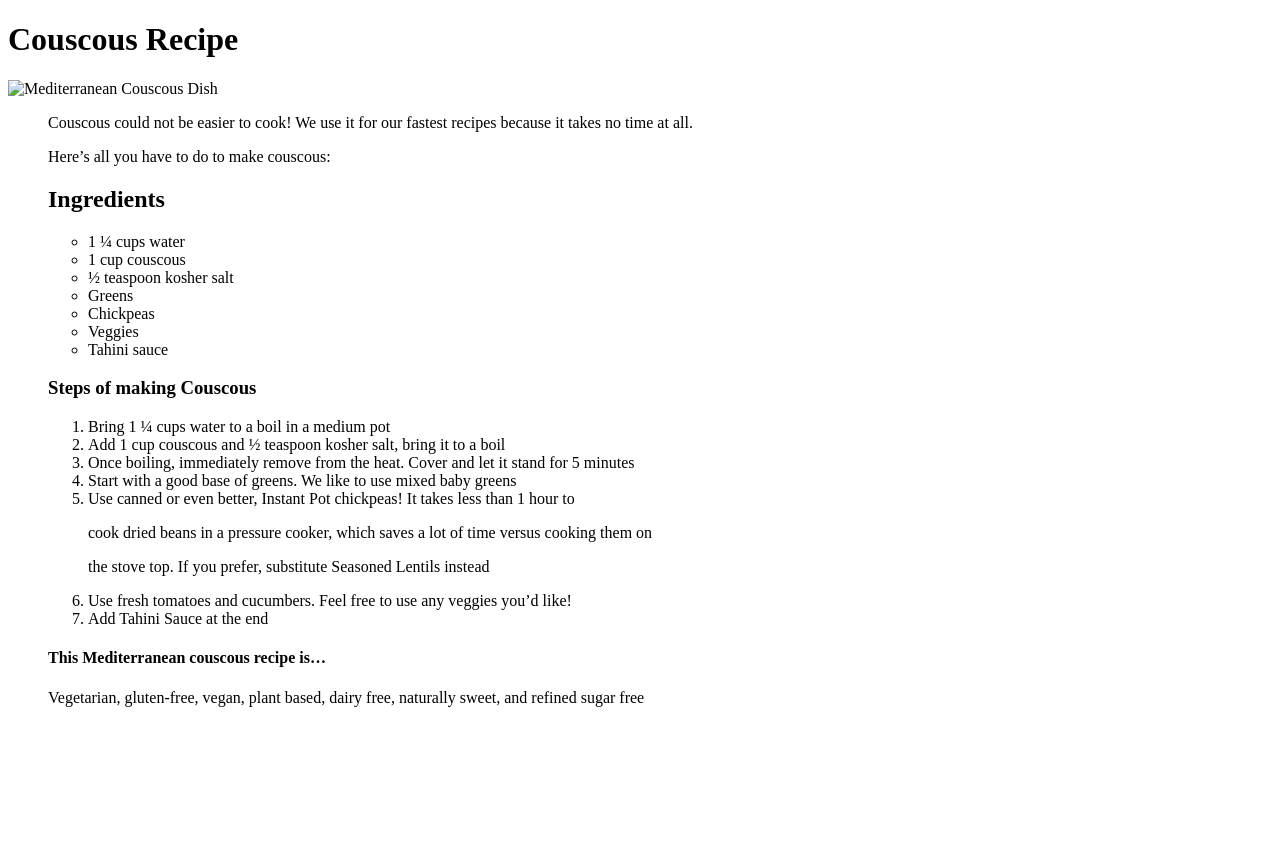
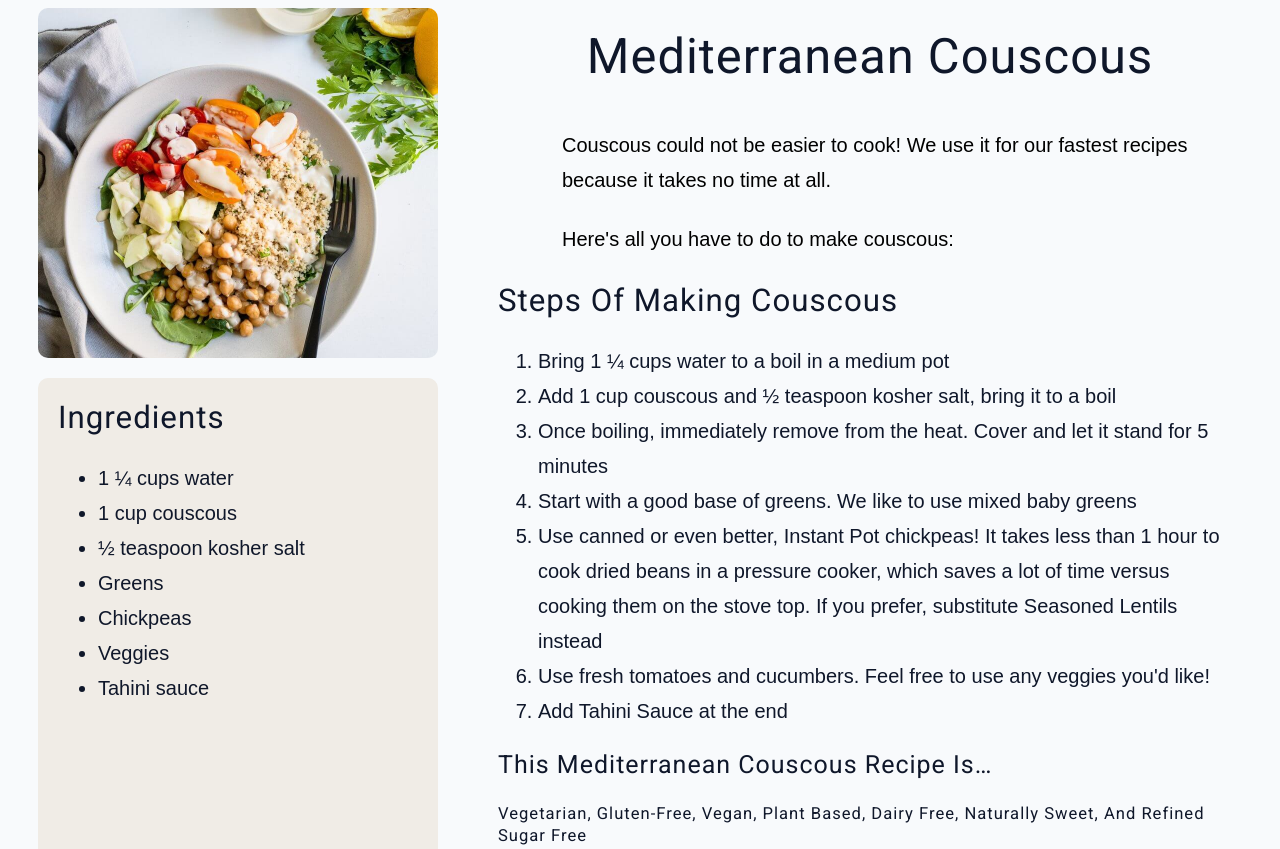
Before and after one commit to MalekTx35/odin-recipes, a plain HTML site: page recipes/couscous.html in a window 1280 px wide. Shown: the top 849 px of the page. Before the commit the page ends 800 px from the top, so only its background shows below. Drawn offline with Linux system fonts and the light colour scheme.

Commit message:
update couscous.html

```diff
--- a/recipes/couscous.html
+++ b/recipes/couscous.html
@@ -5,17 +5,17 @@
     <meta charset="UTF-8">
     <meta http-equiv="X-UA-Compatible" content="IE=edge">
     <meta name="viewport" content="width=device-width, initial-scale=1.0">
+    <link rel="stylesheet" href="../css/style.css">
     <title>How to make Couscous</title>
 </head>
 
 <body>
-    <h1>Couscous Recipe</h1>
+    <div class="recipe-container">
 
-    <img src="couscous.html" alt="Mediterranean Couscous Dish">
-    <ul>
-        <p>Couscous could not be easier to cook! We use it for our fastest recipes because it takes no time at all.</p>
-        <p>Here’s all you have to do to make couscous:</p>
-        <h2>Ingredients</h2>
+        <div class="left-side">
+            <img src="../images/couscous.jpg" alt="Mediterranean Couscous" class="img recipe-img" />
+            <div class="ingredients">
+                <h3>Ingredients</h3>
                 <ul>
                     <li>1 ¼ cups water</li>
                     <li>1 cup couscous</li>
@@ -25,26 +25,37 @@
                     <li>Veggies</li>
                     <li>Tahini sauce</li>
                 </ul>
+            </div>
+        </div>
+        <div class="right-side">
+            <div class="title">
+                <h1>Mediterranean Couscous</h1>
+            </div>
+            <div class="right-top">
 
+                <p>Couscous could not be easier to cook! We use it for our fastest recipes because it takes no time at
+                    all.</p>
+                <p>Here's all you have to do to make couscous:</p>
+            </div>
+            <div class="steps">
                 <h3>Steps of making Couscous</h3>
                 <ol>
                     <li>Bring 1 ¼ cups water to a boil in a medium pot</li>
                     <li>Add 1 cup couscous and ½ teaspoon kosher salt, bring it to a boil</li>
                     <li>Once boiling, immediately remove from the heat. Cover and let it stand for 5 minutes</li>
                     <li>Start with a good base of greens. We like to use mixed baby greens</li>
-            <li>Use canned or even better, Instant Pot chickpeas! It takes less than 1 hour to</li>
-            <p>cook dried beans in a pressure cooker, which saves a lot of time versus cooking them on</p>
-            <p>the stove top. If you prefer, substitute Seasoned Lentils instead</p>
-            <li>Use fresh tomatoes and cucumbers. Feel free to use any veggies you’d like!</li>
+                    <li>Use canned or even better, Instant Pot chickpeas! It takes less than 1 hour to
+                        cook dried beans in a pressure cooker, which saves a lot of time versus cooking them on
+                        the stove top. If you prefer, substitute Seasoned Lentils instead</li>
+                    <li>Use fresh tomatoes and cucumbers. Feel free to use any veggies you'd like!</li>
                     <li>Add Tahini Sauce at the end</li>
                 </ol>
 
                 <h4>This Mediterranean couscous recipe is…</h4>
-        <p>Vegetarian, gluten-free, vegan, plant based, dairy free, naturally sweet, and refined sugar free</p>
+                <h5>Vegetarian, gluten-free, vegan, plant based, dairy free, naturally sweet, and refined sugar free</h5>
 
-
-    </ul>
-
+            </div>
+        </div>
 </body>
 
 </html>
```
Lines whose indentation alone changed are shown as unchanged.
